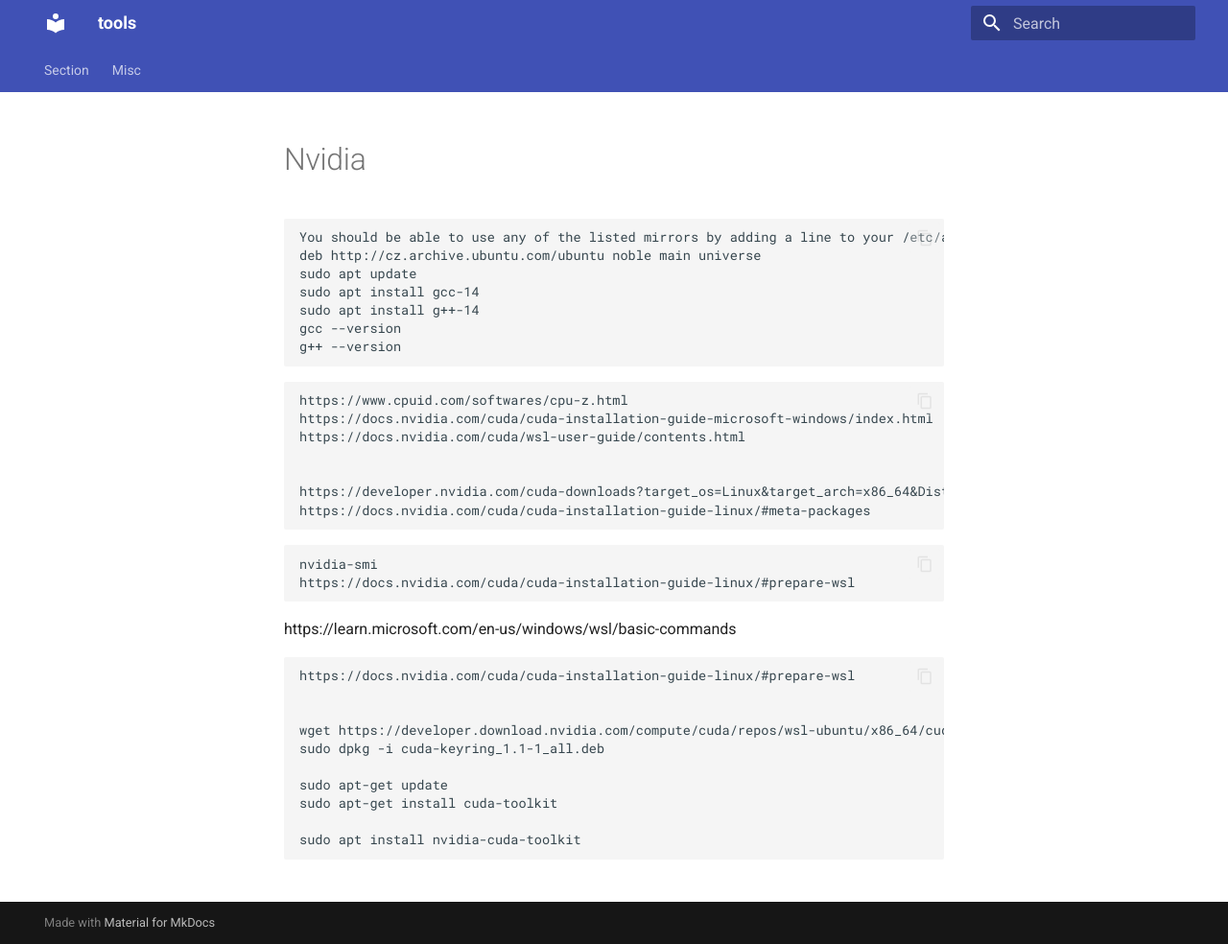
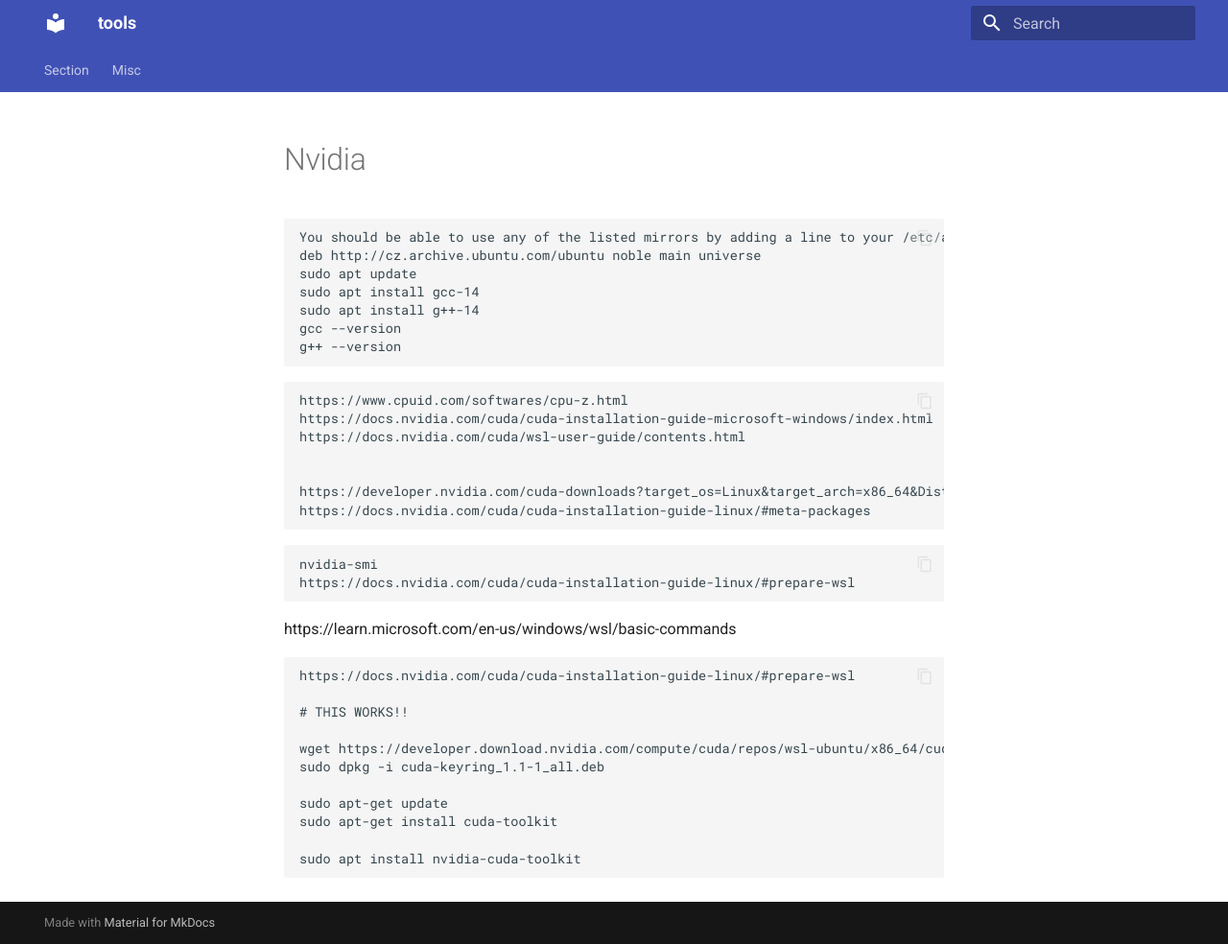
Before and after one commit to roshankarande/tools, an MkDocs documentation site: the page built from docs/misc/nvidia.md, in a window 1280 px wide and 984 px high. Shown: the whole window at 96% size. Built offline with MkDocs 1.6.1 and Material for MkDocs 9.7.7, drawn with Linux system fonts in a browser that asks for light colours.

Commit message:
Update nvidia.md

````diff
--- a/docs/misc/nvidia.md
+++ b/docs/misc/nvidia.md
@@ -29,8 +29,11 @@ https://learn.microsoft.com/en-us/windows/wsl/basic-commands
 
 ```Works
 
+
+
 https://docs.nvidia.com/cuda/cuda-installation-guide-linux/#prepare-wsl
 
+# THIS WORKS!!
 
 wget https://developer.download.nvidia.com/compute/cuda/repos/wsl-ubuntu/x86_64/cuda-keyring_1.1-1_all.deb
 sudo dpkg -i cuda-keyring_1.1-1_all.deb
````
